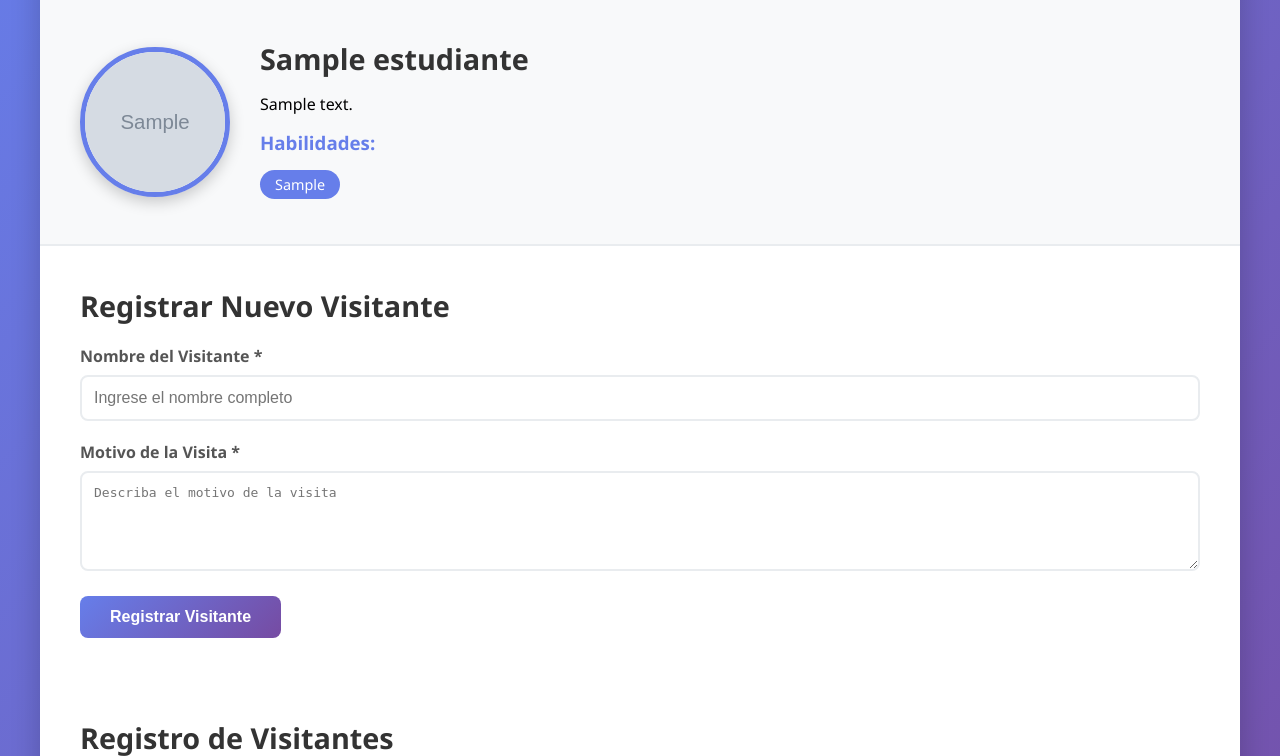
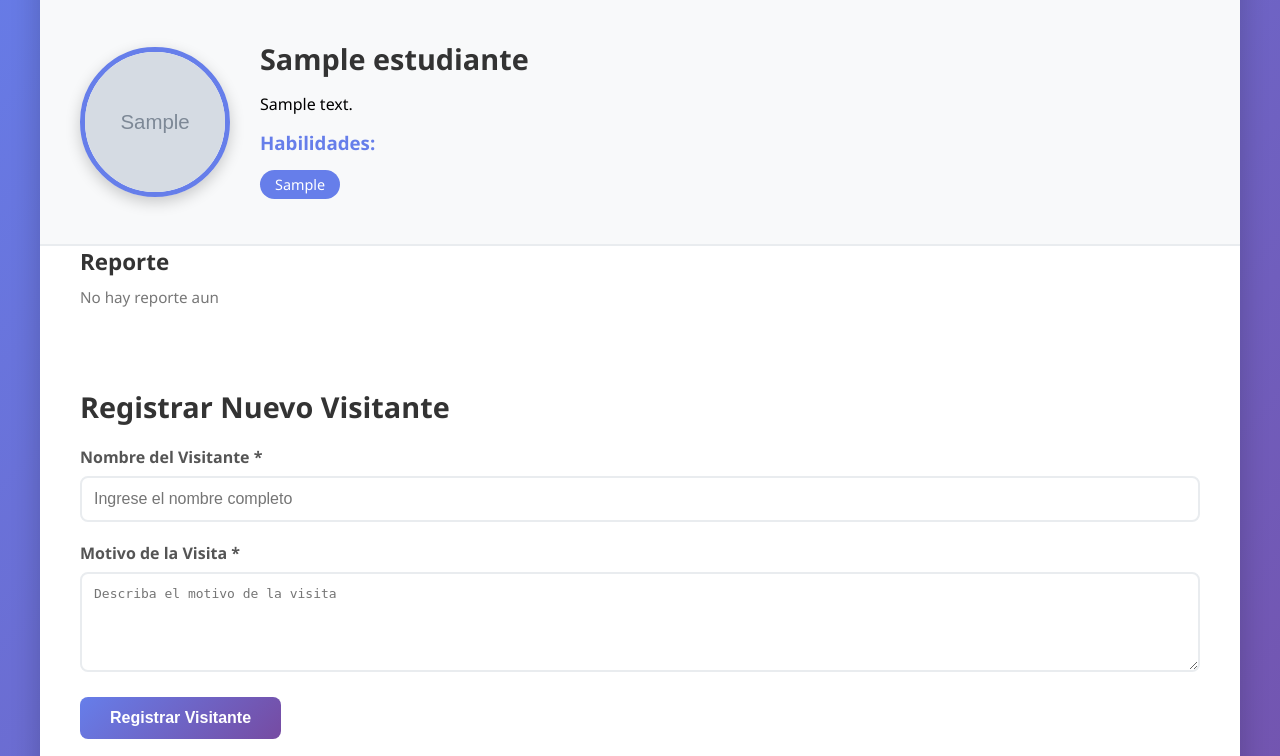
Before and after one commit to AnthonyBVivenes/ProyectoFinal, a PHP site: page / in a window 1280 px wide. Shown: the part 168-924 px from the top of the page. Run offline with PHP 8.4, Linux system fonts and the light colour scheme; data comes from the database, SQL or seed files in the repository; tables that the repository leaves empty or names only in its code hold one stand-in row (values such as "Sample post"); grey boxes marked "Sample" are stand-in pictures.

Commit message:
Add files via upload

```diff
--- a/frontend/index.php
+++ b/frontend/index.php
@@ -134,6 +134,12 @@ try {
     $visitantes = [];
     $errorConsulta = $e->getMessage();
 }
+
+$reportePath = __DIR__ . '/reportes/reporte.txt';
+$reporteContenido = null;
+if (file_exists($reportePath) && is_readable($reportePath)) {
+    $reporteContenido = file_get_contents($reportePath);
+}
 ?>
 
 
@@ -197,6 +203,15 @@ try {
                         <p>Información del estudiante no disponible(En desarrollo).</p>
                     </div>
                 </div>
+            <?php endif; ?>
+        </div>
+
+        <div class="report-section">
+            <h2>Reporte</h2>
+            <?php if ($reporteContenido): ?>
+                <pre class="report-content"><?php echo htmlspecialchars($reporteContenido); ?></pre>
+            <?php else: ?>
+                <p class="report-empty">No hay reporte aun</p>
             <?php endif; ?>
         </div>
 
--- a/frontend/styles.css
+++ b/frontend/styles.css
@@ -36,6 +36,31 @@ body {
   padding: 40px;
   background: #f8f9fa;
   border-bottom: 2px solid #e9ecef;
+}
+
+.report-section {
+  padding: 0 40px 40px 40px;
+}
+
+.report-section h2 {
+  color: #333;
+  margin-bottom: 10px;
+  font-size: 1.4em;
+}
+
+.report-content {
+  background: #f8f9fa;
+  border: 1px solid #e9ecef;
+  border-radius: 8px;
+  padding: 15px;
+  white-space: pre-wrap;
+  font-family: "Consolas", "Courier New", monospace;
+  font-size: 0.95em;
+}
+
+.report-empty {
+  color: #777;
+  font-size: 0.95em;
 }
 
 .estudiante-info {
```
